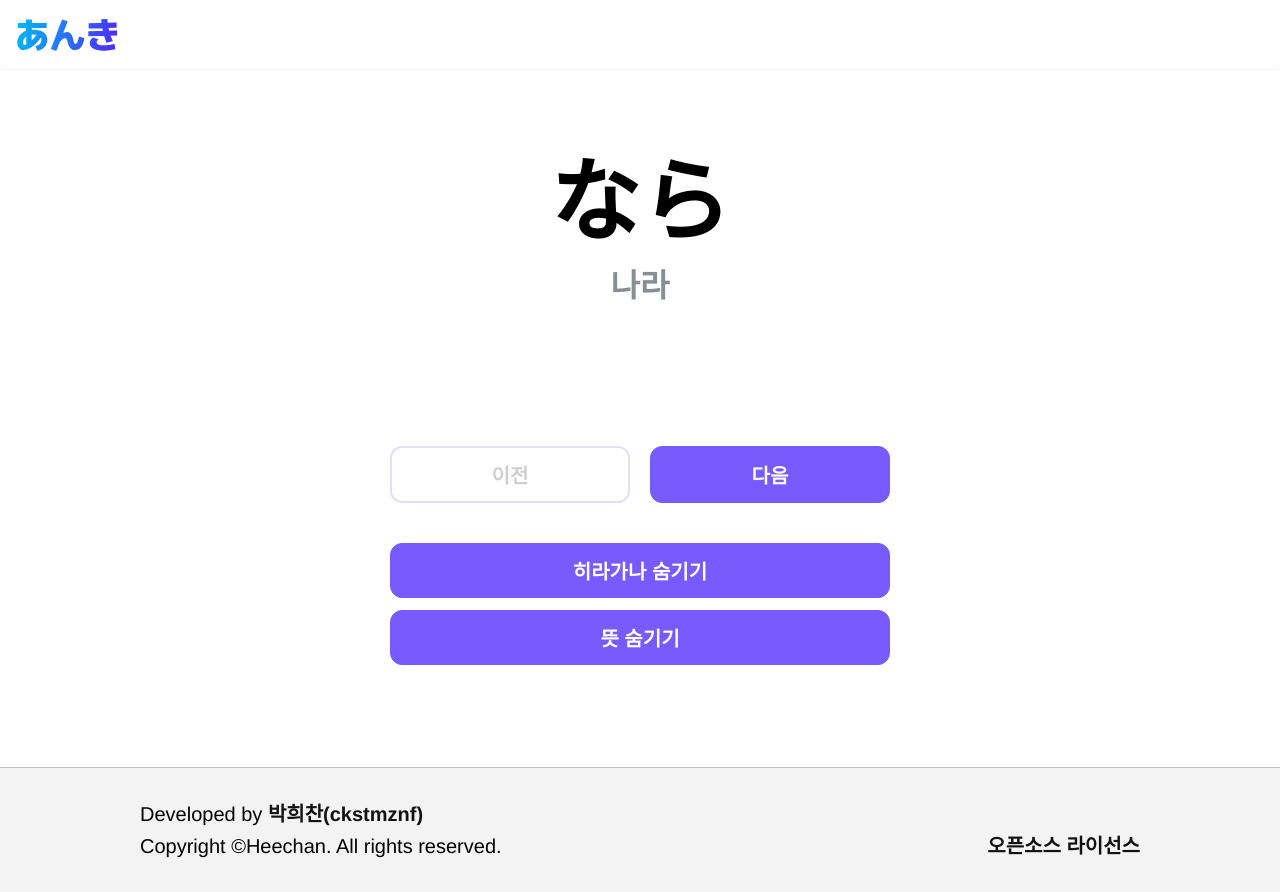
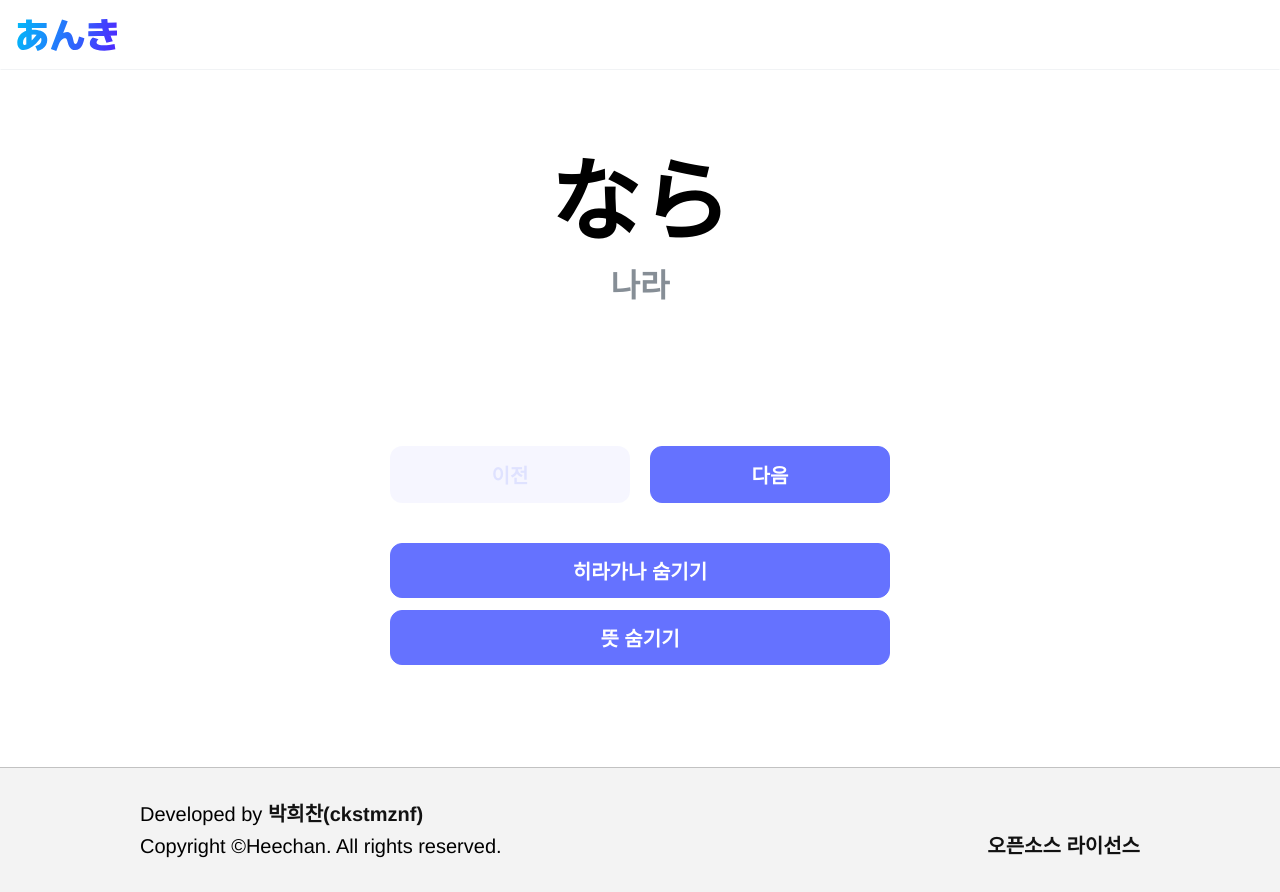
Before and after one commit to kichan05/Hiragana, a Vue app: page /word in a window 1280 px wide. Built offline with nearby package versions, Linux system fonts and the light colour scheme; a web font is replaced by a local one.

Commit message:
Theme:Main color

```diff
--- a/src/assets/style/theme.css
+++ b/src/assets/style/theme.css
@@ -1,5 +1,6 @@
 :root {
-    --main-color1 : #785bff;
+    --main-color1 : #6572ff;
+    --main-color1-sub : #d5d7ff;
     --main-color2 : #00bdf9;
 
     --gray0 : #f8f9fa;
@@ -46,13 +47,13 @@ button.enabled-none {
 }
 
 button.only-border {
-    color : var(--flat-black);
-    background-color: transparent;
-    border : 2px solid var(--main-color1);
+    color : var(--main-color1);
+    background-color: var(--main-color1-sub);
+    border : 2px solid var(--main-color1-sub);
 }
 
 button:not(.enabled-none):active {
-    opacity: 0.7;
+    opacity: 0.8;
     transform: scale(0.985);
 }
 
```
